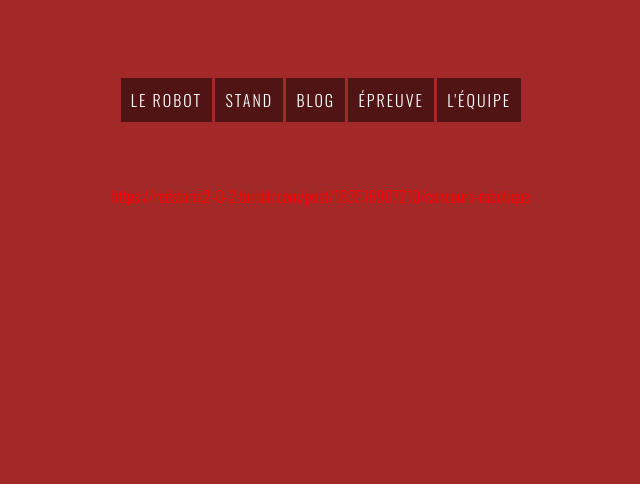
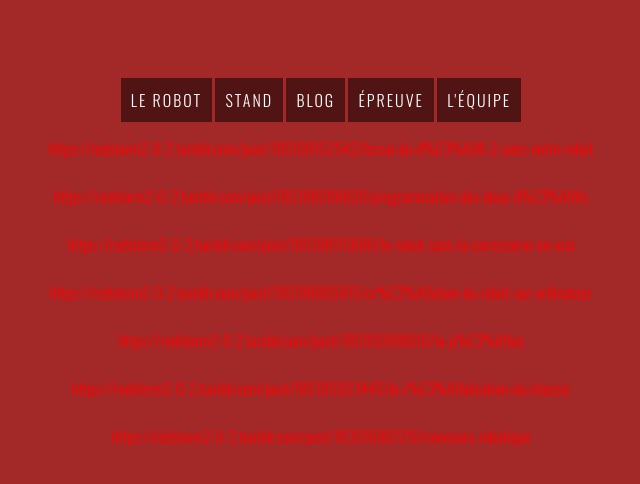
Before and after one commit to stormred/stormred.github.io, a plain HTML site: page code4.html in a window 1280 px wide. Shown: the whole page, without its empty margins (319-959 px from the left). Drawn offline with nearby package versions, Linux system fonts and the light colour scheme.

Commit message:
Update code4.html

```diff
--- a/code4.html
+++ b/code4.html
@@ -20,8 +20,19 @@
 	<a href="code6.html" class="btn">L'équipe</a>
 </nav>
 <br>
+	 <div class="tumblr-post" data-href="https://embed.tumblr.com/embed/post/nJd7TAPp09WliR74DewT5g/185198152542" data-did="9174a3e96ede136d06ce4385c481b25b2815efe4"><a href="https://redstorm2-0-2.tumblr.com/post/185198152542/lessai-du-d%C3%A9fi-2-avec-notre-robot">https://redstorm2-0-2.tumblr.com/post/185198152542/lessai-du-d%C3%A9fi-2-avec-notre-robot</a></div>  <script async src="https://assets.tumblr.com/post.js"></script>
 <br>
+	 <div class="tumblr-post" data-href="https://embed.tumblr.com/embed/post/nJd7TAPp09WliR74DewT5g/185198206820" data-did="4ea97dd9eaa948ac7509a37d10053a798e210284"><a href="https://redstorm2-0-2.tumblr.com/post/185198206820/programmation-des-deux-d%C3%A9fis">https://redstorm2-0-2.tumblr.com/post/185198206820/programmation-des-deux-d%C3%A9fis</a></div>  <script async src="https://assets.tumblr.com/post.js"></script>
 <br>
+	<div class="tumblr-post" data-href="https://embed.tumblr.com/embed/post/nJd7TAPp09WliR74DewT5g/185198115680" data-did="98b1ca1d2ae386ff92bb638ca27274b024dd285b"><a href="https://redstorm2-0-2.tumblr.com/post/185198115680/le-robot-sans-la-carrosserie-en-vrai">https://redstorm2-0-2.tumblr.com/post/185198115680/le-robot-sans-la-carrosserie-en-vrai</a></div>  <script async src="https://assets.tumblr.com/post.js"></script>
+<br>
+	 <div class="tumblr-post" data-href="https://embed.tumblr.com/embed/post/nJd7TAPp09WliR74DewT5g/185198065915" data-did="dcf0ca1075c31397321d2c4cfef5bea0be50f6af"><a href="https://redstorm2-0-2.tumblr.com/post/185198065915/cr%C3%A9ation-du-robot-sur-ordinateur">https://redstorm2-0-2.tumblr.com/post/185198065915/cr%C3%A9ation-du-robot-sur-ordinateur</a></div>  <script async src="https://assets.tumblr.com/post.js"></script>
+<br>
+	 <div class="tumblr-post" data-href="https://embed.tumblr.com/embed/post/nJd7TAPp09WliR74DewT5g/185105998010" data-did="521673ec663603e039efc9e442da2f28f9c6b3cf"><a href="https://redstorm2-0-2.tumblr.com/post/185105998010/la-p%C3%A9ao">https://redstorm2-0-2.tumblr.com/post/185105998010/la-p%C3%A9ao</a></div>  <script async src="https://assets.tumblr.com/post.js"></script>
+<br>
+	 <div class="tumblr-post" data-href="https://embed.tumblr.com/embed/post/nJd7TAPp09WliR74DewT5g/185105923445" data-did="363a7ff698646eb4c537b85a3a247af70c166bf0"><a href="https://redstorm2-0-2.tumblr.com/post/185105923445/la-r%C3%A9alisation-du-chassis">https://redstorm2-0-2.tumblr.com/post/185105923445/la-r%C3%A9alisation-du-chassis</a></div>  <script async src="https://assets.tumblr.com/post.js"></script>
+<br>
+
 	 <div class="tumblr-post" data-href="https://embed.tumblr.com/embed/post/nJd7TAPp09WliR74DewT5g/183516907210" data-did="dc6adfcc6e523a198c40138e106181de2f69894d"><a href="https://redstorm2-0-2.tumblr.com/post/183516907210/concours-robotique">https://redstorm2-0-2.tumblr.com/post/183516907210/concours-robotique</a></div>  <script async src="https://assets.tumblr.com/post.js"></script>
   <br>
 	</div>
```
